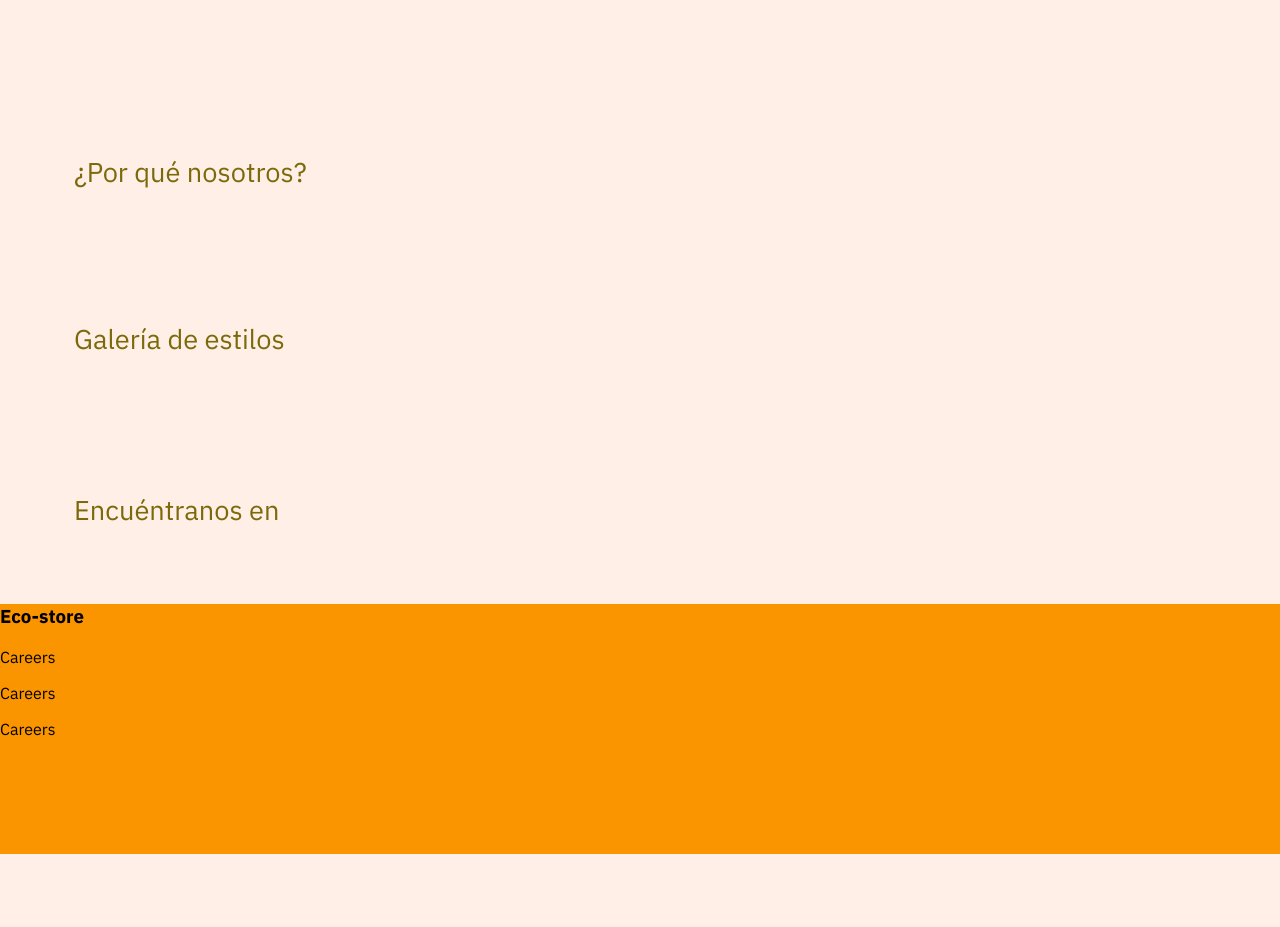
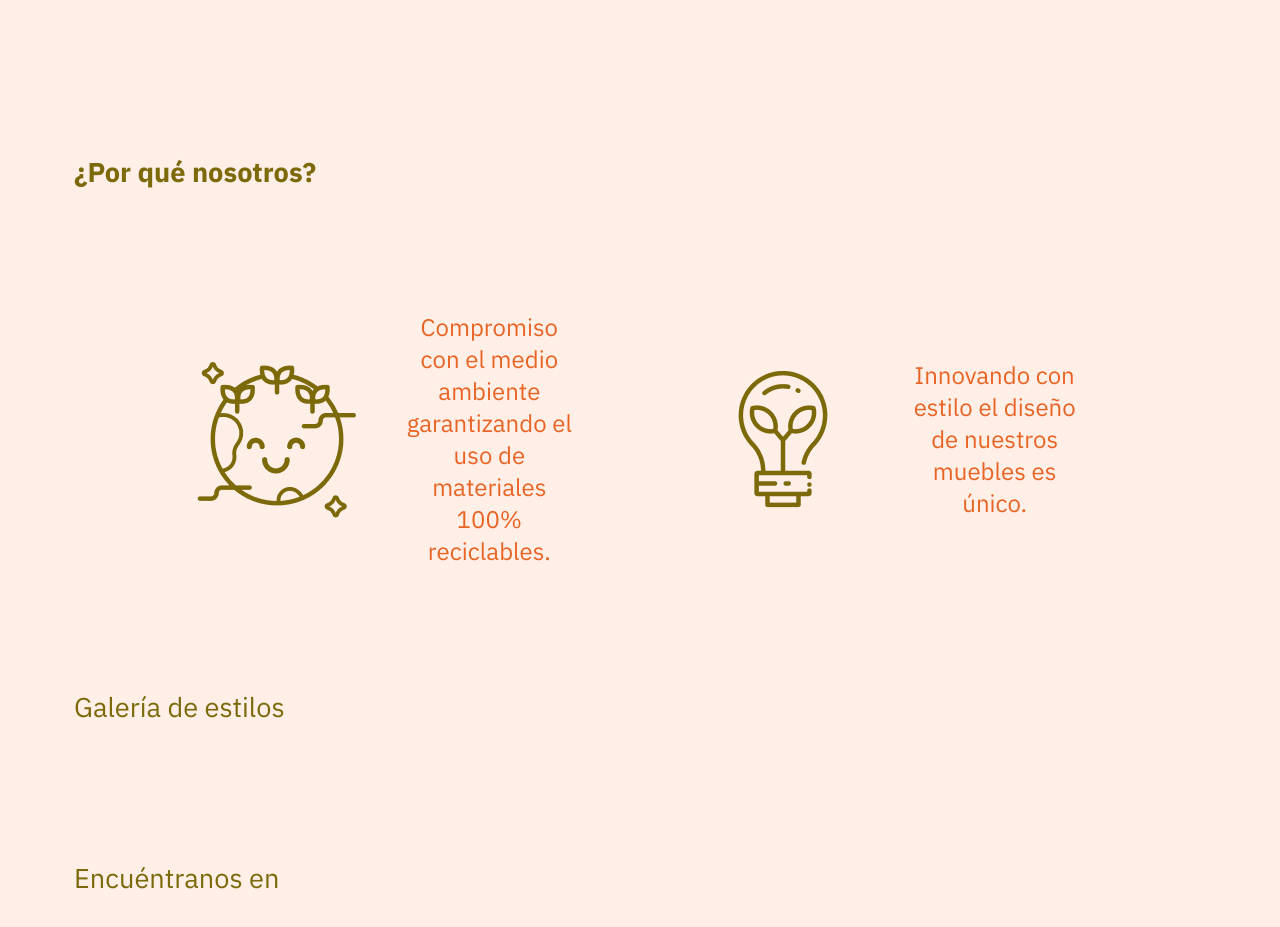
Before and after one commit to Santipa21/Curso-de-Fundamentos-de-Sass, a plain HTML site: page index.html in a window 1280 px wide. Shown: the part 3480-4407 px from the top of the page. Before the commit the page ends 4334 px from the top, so only its background shows below. Drawn offline with Linux system fonts and the light colour scheme.

Commit message:
Creating the structure of the 'Why us?' section

```diff
--- a/index.html
+++ b/index.html
@@ -179,14 +179,20 @@
         <section class="info-section">
             <div class="about-us">
                 <h2>¿Por qué nosotros?</h2>
+               <div class="mission-section">
                 <div class="earth">
-                    <img src="" alt="">
-                    <p></p>
+                    <img src="./assets/img/earth.png" alt="">
+                    <p>Compromiso con el medio ambiente garantizando
+                        el uso de materiales 100% reciclables.
+                        </p>
                 </div>
                 <div class="innovation">
-                    <img src="" alt="">
-                    <p></p>
+                    <img src="./assets/img/ecology.png" alt="">
+                    <p>Innovando con estilo
+                        el diseño de nuestros
+                         muebles es único.</p>
                 </div>
+               </div>
             </div>
             <div class="gallery">
                 <h2>Galería de estilos </h2>
--- a/scss/main.scss
+++ b/scss/main.scss
@@ -143,6 +143,32 @@ section{
         }
     }
 }
+.about-us{
+    padding-bottom: 60px;
+    h2{
+        padding-bottom: 60px;
+        font-weight: bold;
+    }
+    .mission-section{
+        @include flexCenter(row, space-evenly, center);
+        .earth{
+            display: flex;
+            gap: 40px;
+            width: 30vw;
+            color: $dark-orange;
+            img{
+                object-fit: contain;
+            }
+            p{
+                text-align: center;
+                font-size: 24px;
+            }
+        }
+        .innovation{
+            @extend .earth;
+        }
+    }
+}
 footer{
     background-color: $soft-orange;
     width: 100%;
```
Also changed, not shown: css/main.css, 1 other file.
